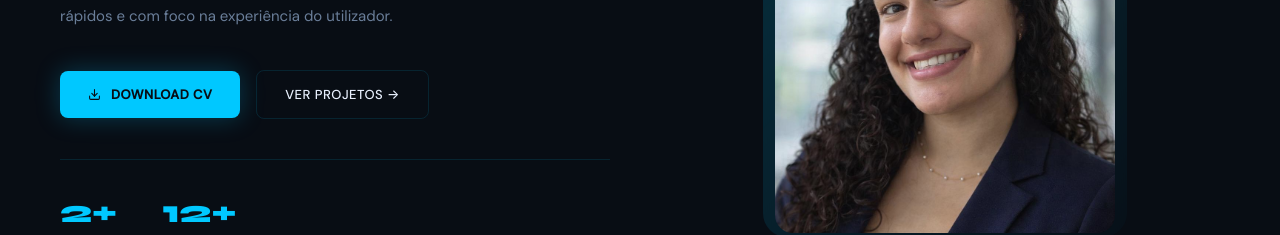
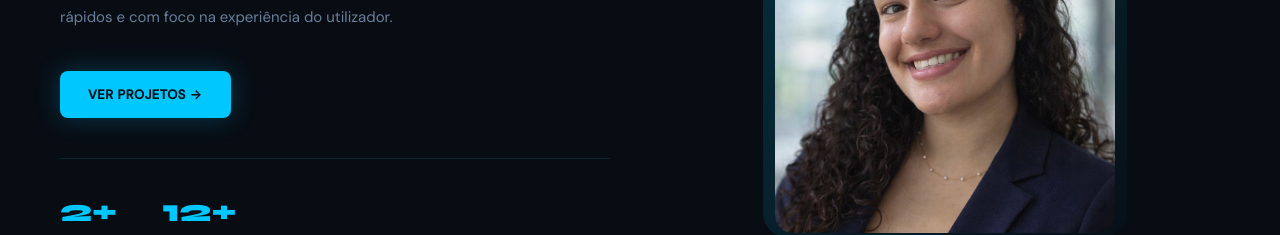
Before and after one commit to laisfernandasales/portifolio, a React (Vite) app: page / in a window 1280 px wide. Shown: the part 387-622 px from the top of the page. Built offline with nearby package versions, Linux system fonts and the light colour scheme; no server answers.

Commit message:
algumas atualizações

```diff
--- a/src/components/Home/HomePage.jsx
+++ b/src/components/Home/HomePage.jsx
@@ -4,7 +4,7 @@ import { Link } from "react-router-dom";
 import { useTranslation } from "react-i18next";
 
 // ── Ícones (react-icons) ──────────────────────────────────────────────────────
-import { FiDownload, FiGithub, FiLinkedin, FiMail } from "react-icons/fi";
+import { FiGithub, FiLinkedin, FiMail } from "react-icons/fi";
 import { FaHtml5, FaCss3Alt, FaReact, FaNodeJs, FaPhp, FaEnvelope } from "react-icons/fa";
 import {
   SiTailwindcss, SiJavascript, SiTypescript, SiNextdotjs,
@@ -14,7 +14,6 @@ import {
 
 // ── Assets ────────────────────────────────────────────────────────────────────
 import FotoHome from "../../assets/FotoHome.jpeg";
-import CurriculoPDF from "../../assets/lais_melo_cv.pdf";
 import ViagensMercadoLight from "../../assets/ViagensEmCasa/Mercado/MercadoLight.png";
 import ViagensMercadoDark  from "../../assets/ViagensEmCasa/Mercado/MercadoDark.png";
 import PfireLoginLight from "../../assets/Pfire/LoginLight.png";
@@ -156,10 +155,7 @@ export default function HomePage() {
           </p>
 
           <div className="hero-actions-port fade-up-6">
-            <a href={CurriculoPDF} download className="btn-port-primary">
-              <FiDownload /> {t("home.hero.downloadCV")}
-            </a>
-            <button onClick={() => scrollTo("projetos")} className="btn-port-ghost">
+            <button onClick={() => scrollTo("projetos")} className="btn-port-primary">
               {t("home.hero.viewProjects")}
             </button>
           </div>
```
